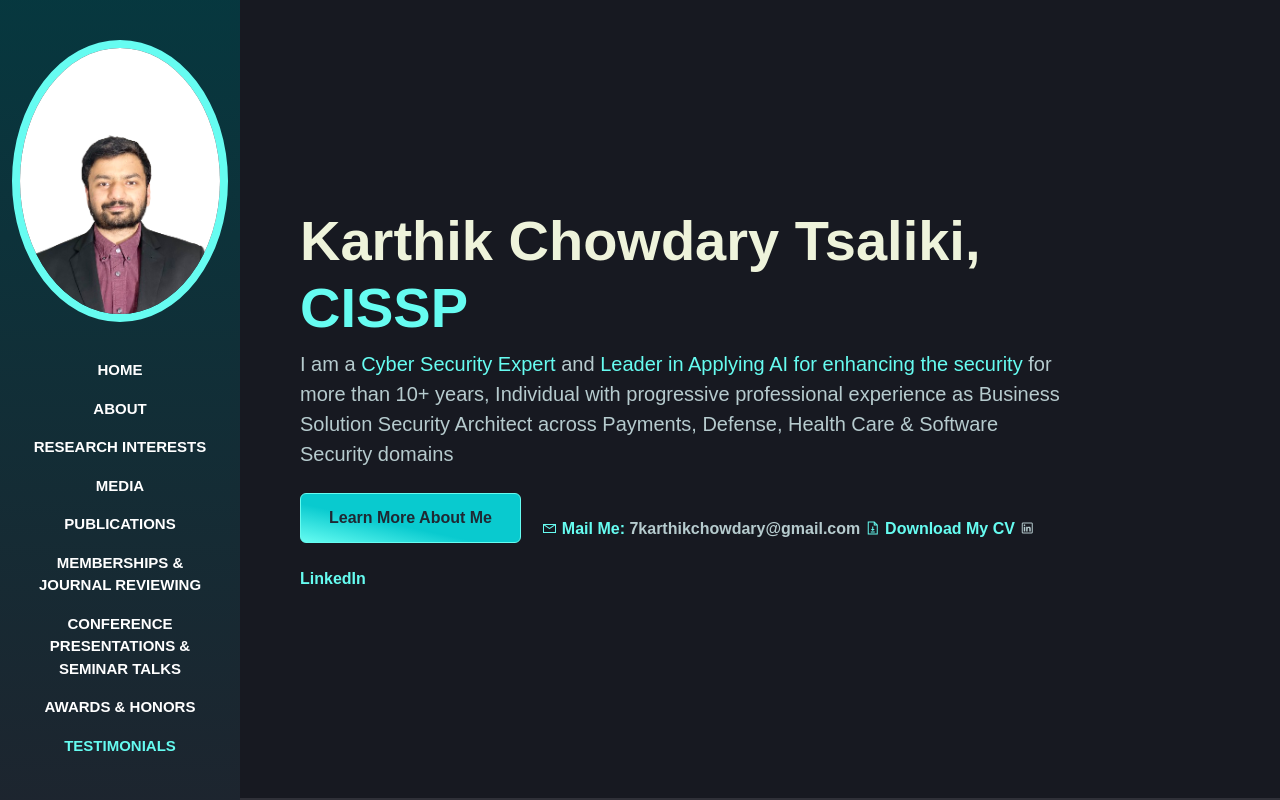
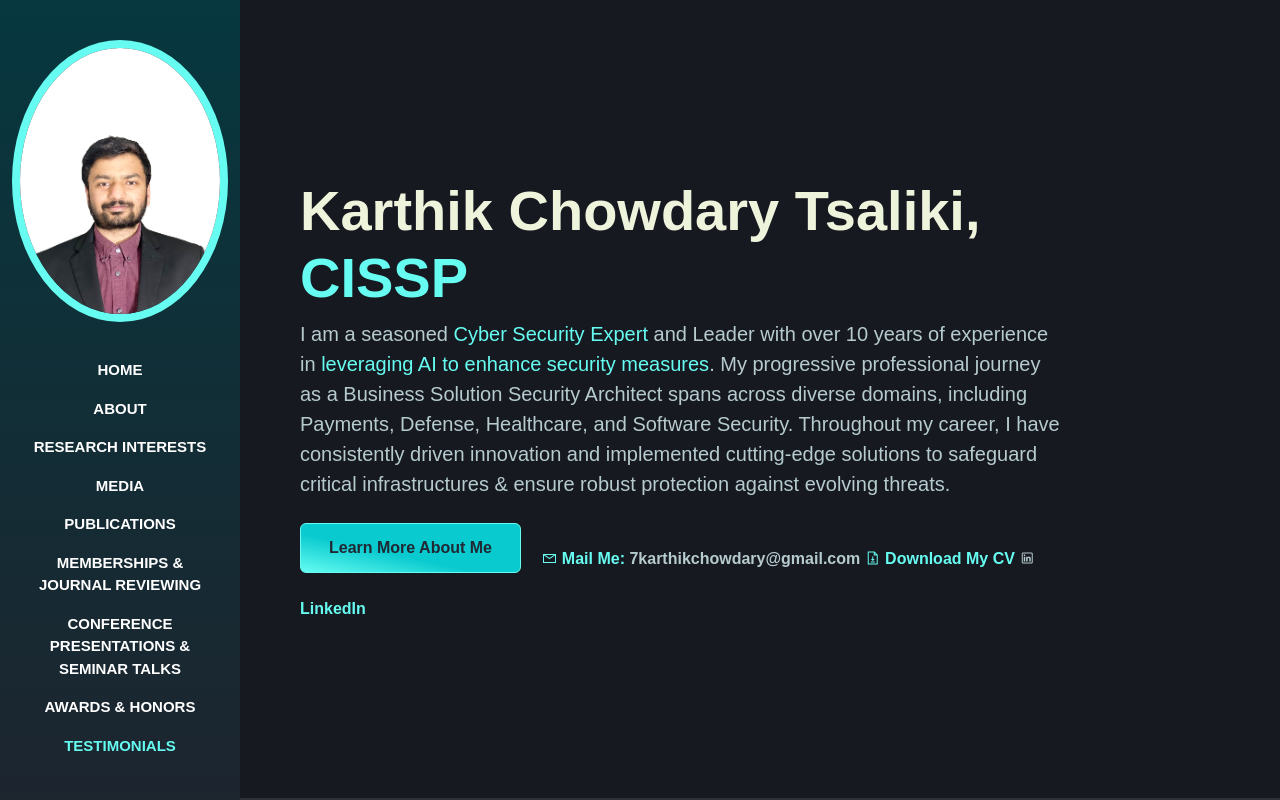
Before and after one commit to karthiktsaliki/karthiktsaliki.github.io, a plain HTML site: page index.html in a window 1280 px wide. Shown: the top 800 px of the page. Drawn offline with Linux system fonts and the light colour scheme; a script that the page names is missing; a web font is replaced by a local one.

Commit message:
updated site

```diff
--- a/index.html
+++ b/index.html
@@ -84,10 +84,9 @@
             <div class="col-lg-10">
                 <h1 class="display-4 fw-bold" data-aos="fade-up">Karthik Chowdary Tsaliki, <span class="text-brand">CISSP</span></h1>
                 <p class="lead mt-2 mb-4" data-aos="fade-up" data-aos-delay="300">
-                    I am a <span class="text-brand">Cyber Security Expert</span> and
-                    <span class="text-brand">Leader in Applying AI for enhancing the security</span> for more than 10+ years, Individual with progressive professional experience as
-                    Business Solution Security Architect across Payments, Defense, Health Care
-                    &amp; Software Security domains
+                    I am a seasoned <span class="text-brand">Cyber Security Expert</span> and Leader with over 10 years of experience in <span class="text-brand"> leveraging AI to enhance security measures</span>.
+                    My progressive professional journey as a Business Solution Security Architect spans across diverse domains, including Payments, Defense, Healthcare, and Software Security.
+                    Throughout my career, I have consistently driven innovation and implemented cutting-edge solutions to safeguard critical infrastructures &amp; ensure robust protection against evolving threats.
                 </p>
                 <div data-aos="fade-up" data-aos-delay="600">
                     <a href="#about" class="btn btn-brand mb-4 me-3">Learn More About Me</a>
```
